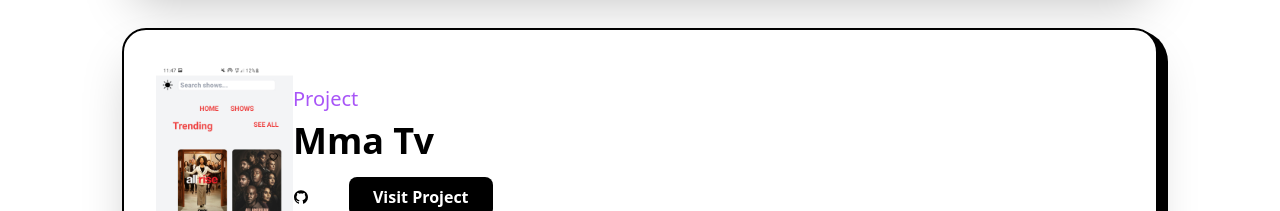
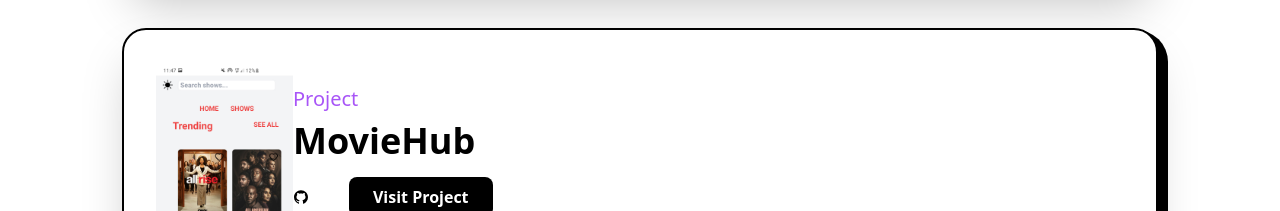
Before and after one commit to chinwaneti/Portfolio, a Next.js app: page /projects in a window 1280 px wide. Shown: the part 1352-1563 px from the top of the page. Built offline with nearby package versions, Linux system fonts and the light colour scheme.

Commit message:
Update page.jsx

```diff
--- a/src/app/projects/page.jsx
+++ b/src/app/projects/page.jsx
@@ -110,7 +110,7 @@
      times and secure transactions. Discover convenience
      and elegance as you shop for your favorite products, all in one place."
      link='https://resplendent-duckanoo-c880af.netlify.app'
-     github='https://github.com/chinwaneti'
+     github='https://github.com/chinwaneti/capstone-project'
     />
     <div className='my-10 md:w-[90%] sm:w-[80%] w-[90%] mx-auto '>
     <Featured
@@ -123,13 +123,13 @@
      Discover convenience
      and elegance as you shop for your favorite products."
      link='https://serene-centaur-dd7abc.netlify.app'
-     github='https://github.com/chinwaneti'
+     github='https://github.com/chinwaneti/oja'
     />
    </div>
     <div className=''>
     <div className='my-10 md:w-[90%] sm:w-[80%] w-[90%] mx-auto '>
     <Project type='Project'
-    title="Mma Tv"
+    title="MovieHub"
     img={mine}
     summary="Immerse
      yourself in a world of captivating shows and movies,
@@ -142,8 +142,8 @@
          and top-notch performance."
 
 
-     link='https://meek-queijadas-cdf6f1.netlify.app/'
-     github='https://github.com/chinwaneti'
+     link='https:https://zuri-stage-2.vercel.app/'
+     github='https://github.com/chinwaneti/zuri-stage-2'
     />
     </div>
 
```
